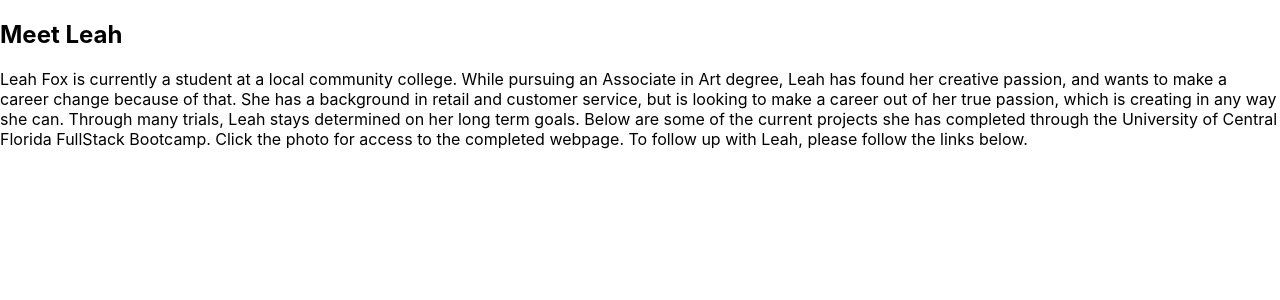
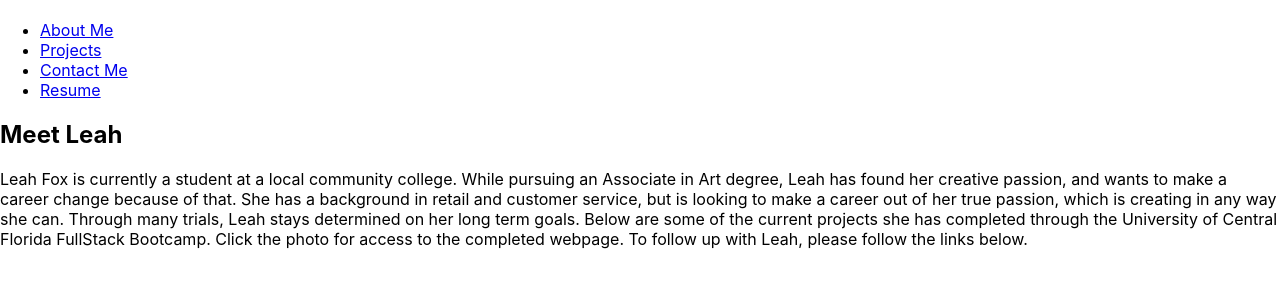
Before and after one commit to LF56/ReactP, a React (Create React App) app: page / in a window 1280 px wide. Shown: the top 300 px of the page. Built offline with nearby package versions, Linux system fonts and the light colour scheme.

Commit message:
fixed nav bar

```diff
--- a/src/App.js
+++ b/src/App.js
@@ -1,12 +1,26 @@
-import React from 'react';
+import React, { useState } from 'react';
 import About from './components/About';
-// import Nav from './components/Nav';
+import Nav from './components/Nav';
 
 function App() {
+  const [categories] = useState([
+    { name: 'about Me'},
+    { name: 'projects'},
+    { name: 'contact Me'},
+    { name: 'resume'},
+  ]);
+  const [currentCategory, setCurrentCategory] = useState(categories[0]);
+  const [contactSelected, setContactSelected] = useState(false);
 
   return (
     <div>
-    {/* <Nav/> */}
+    <Nav
+    categories={categories}
+    setCurrentCategory={setCurrentCategory}
+    currentCategory={currentCategory}
+    contactSelected={contactSelected}
+    setContactSelected={setContactSelected}
+    />
       <main>
           <About />
       </main>
--- a/src/components/Nav/index.js
+++ b/src/components/Nav/index.js
@@ -1,53 +1,42 @@
-import React from "react";
-import { capitalizeFirstLetter } from "../../utils/helpers";
+import React, { useEffect } from 'react';
+import { capitalizeFirstLetter } from '../../utils/helpers';
 
-function Nav() {
-  const categories = [
-    { name: 'commercial', description: 'Photos of grocery stores, food trucks, and other commercial projects' },
-    { name: 'portraits', description: 'Portraits of people in my life' },
-    { name: 'food', description: 'Delicious delicacies' },
-    { name: 'landscape', description: 'Fields, farmhouses, waterfalls, and the beauty of nature' }
-  ];
+function Nav(props) {
+  const {
+    categories = [],
+    setCurrentCategory,
+    contactSelected,
+    currentCategory,
+    setContactSelected,
+  } = props;
 
-  const handleClick = () => {
-    console.log("click handled")
-  }
+  useEffect(() => {
+    document.title = capitalizeFirstLetter(currentCategory.name);
+  }, [currentCategory]);
 
   return (
-    <header data-testid="header" className="flex-row px-1">
+    <header className="flex-row px-1">
       <h2>
       </h2>
       <nav>
         <ul className="flex-row">
-          <li className="mx-2">
-            <a href="#about" onClick={() => handleClick()}>
-              About Me
-            </a>
-          </li>
-          <li className={"mx-2"}>
-            <span onClick={() => handleClick()}>
-              Projects
-            </span>
-          </li>
-          <li className={"mx-2"}>
-            <span onClick={() => handleClick()}>
-              Contact
-            </span>
-          </li>
-          <li className={"mx-2"}>
-            <span onClick={() => handleClick()}>
-              Resume
-            </span>
-          </li>
-          {
-            categories.map((category) => (
-              <li className="mx-1" key={category.name} >
-                <span onClick={() => { handleClick(); }}>
-                  {capitalizeFirstLetter(category.name)}
-                </span>
-              </li>
-            ))
-          }
+          {categories.map((category) => (
+            <li
+              className={`mx-1 ${
+                currentCategory.name === category.name && !contactSelected && 'navActive'
+                }`}
+              key={category.name}
+            >
+              <a href= {`#${category.name}`}
+                onClick={() => {
+                  setCurrentCategory(category);
+                  setContactSelected(false);
+                }}
+              >
+                {capitalizeFirstLetter(category.name)}
+              </a>
+            </li>
+          ))}
         </ul>
       </nav>
     </header>
```
Also changed, not shown: 2 other files (tests, documents, lock files or other folders).
